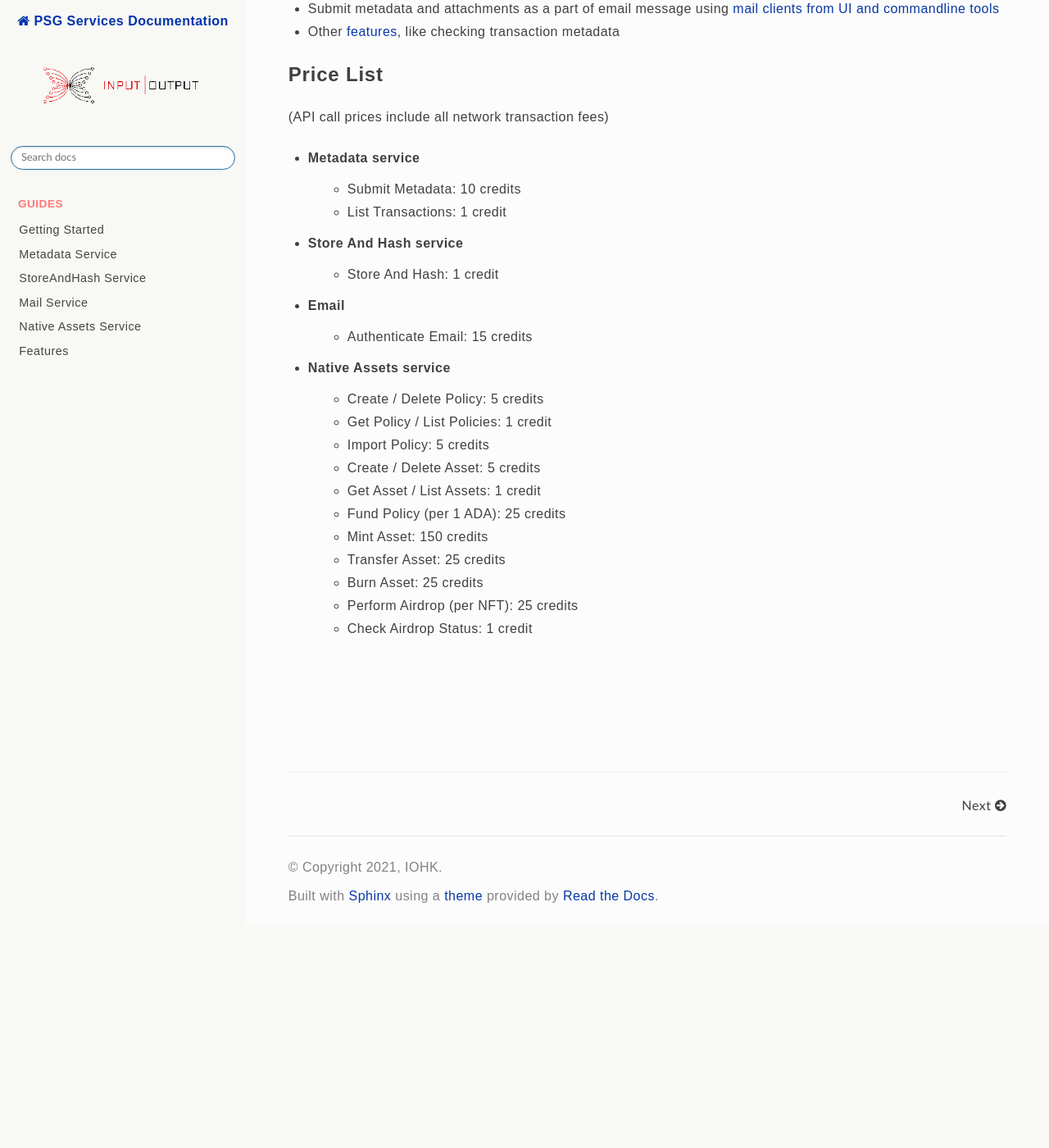
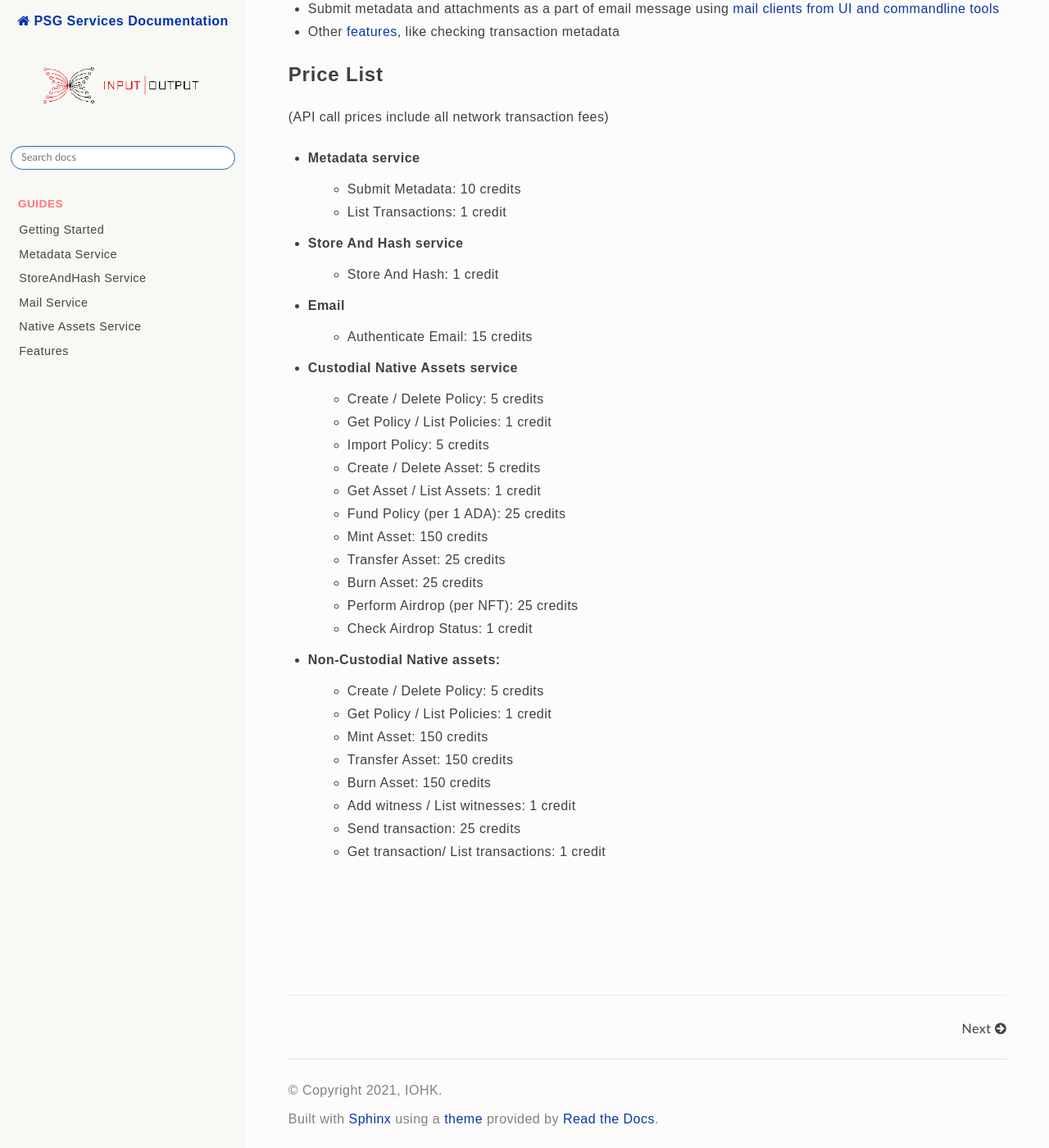
Before and after one commit to input-output-hk/PSG, a Sphinx documentation site: the page built from docs/source/index.rst, in a window 1280 px wide and 1400 px high, scrolled down 1337 px. Shown: the whole window at 82% size. Built offline with Sphinx 7.4.7 and the Read the Docs theme 2.0.0, drawn with Linux system fonts in a browser that asks for light colours; some web fonts are replaced; before the commit the page ends 2465 px from its top, so only the background shows below that.

Commit message:
PSGS-925: index price list

```diff
--- a/docs/source/index.rst
+++ b/docs/source/index.rst
@@ -87,7 +87,7 @@ Price List
     * Store And Hash: 1 credit
 * Email
     * Authenticate Email: 15 credits
-* Native Assets service
+* Custodial Native Assets service
     * Create / Delete Policy: 5 credits
     * Get Policy / List Policies: 1 credit
     * Import Policy: 5 credits
@@ -99,3 +99,12 @@ Price List
     * Burn Asset: 25 credits
     * Perform Airdrop (per NFT): 25 credits
     * Check Airdrop Status: 1 credit
+* Non-Custodial Native assets:
+    * Create / Delete Policy: 5 credits
+    * Get Policy / List Policies: 1 credit
+    * Mint Asset: 150 credits
+    * Transfer Asset: 150 credits
+    * Burn Asset: 150 credits
+    * Add witness / List witnesses: 1 credit
+    * Send transaction: 25 credits
+    * Get transaction/ List transactions: 1 credit
```
